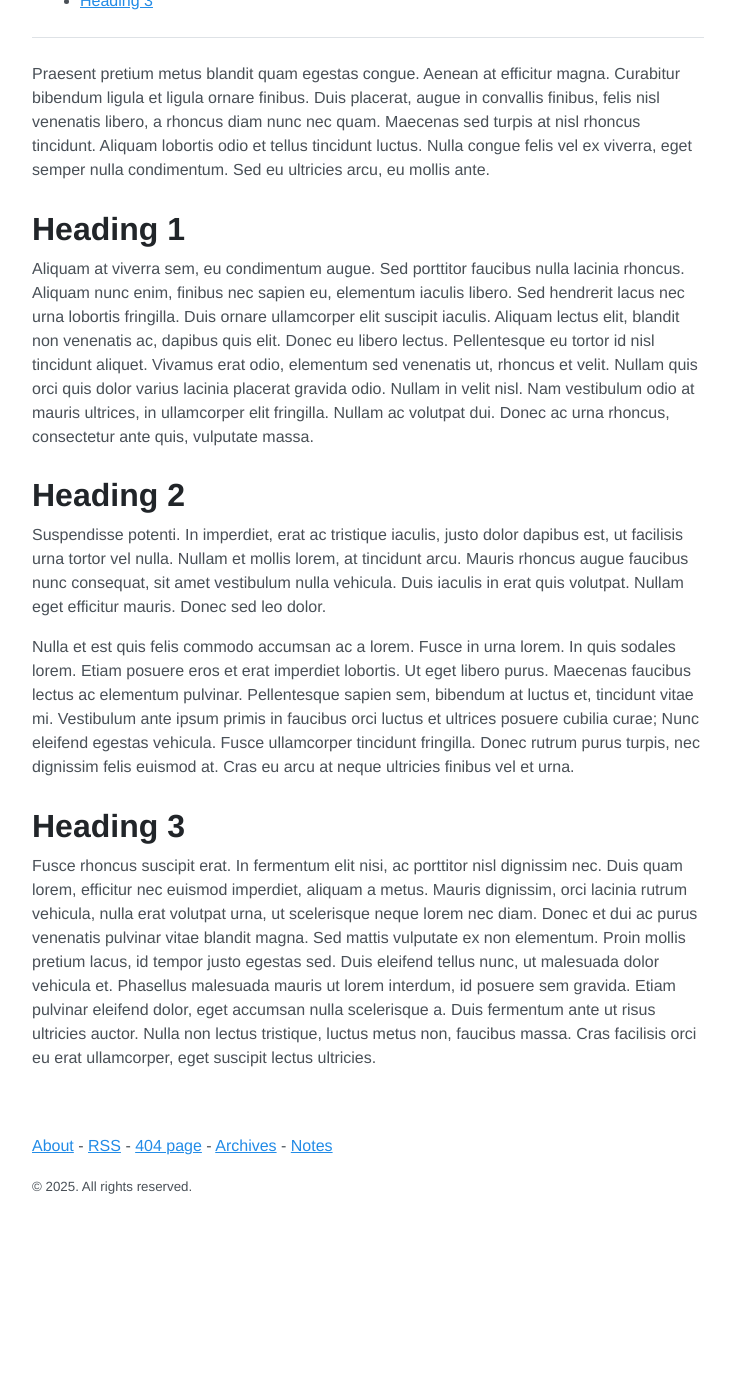
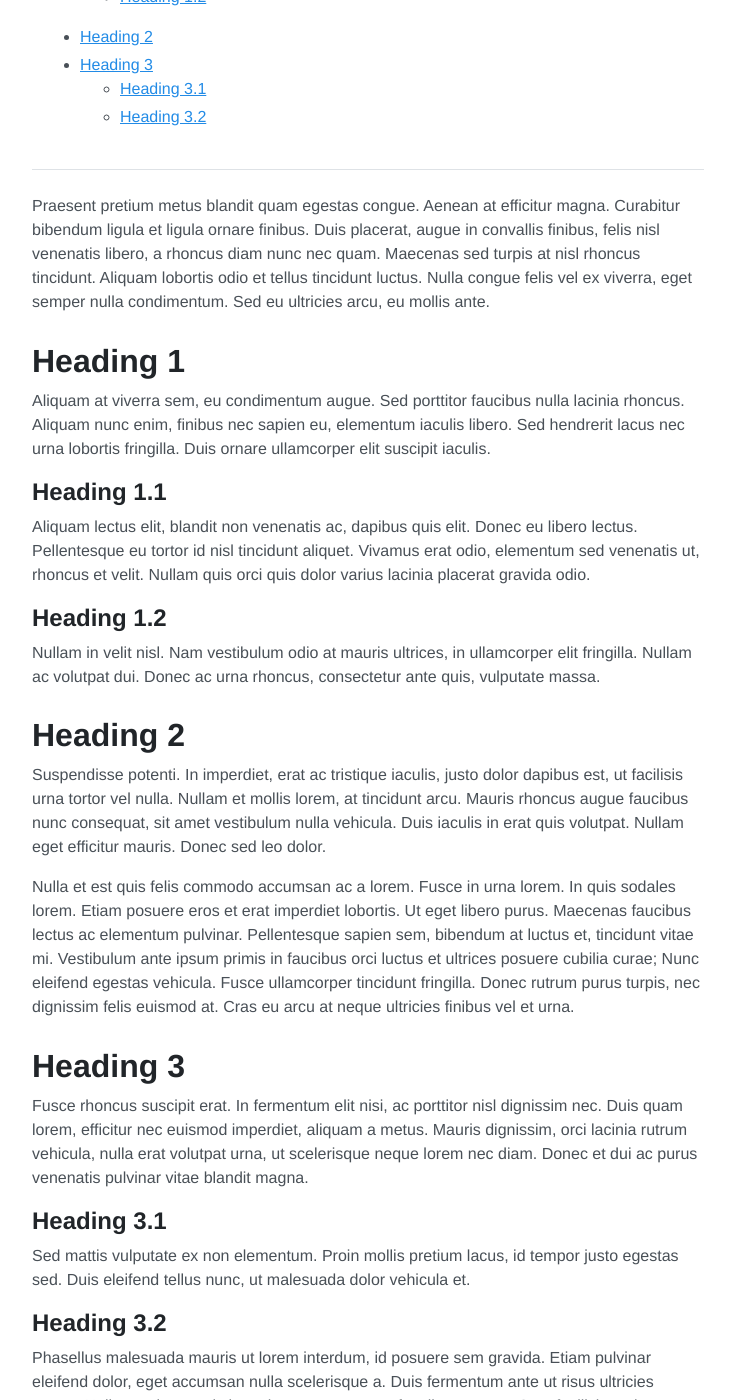
Before and after one commit to akmolteni/gju, a Jekyll site: the page built from _notes/note1.md, in a window 1280 px wide and 1400 px high, scrolled down 377 px. Shown: the whole window, without its empty margins (272-1003 px from the left). Built offline with Jekyll 4.4.1, drawn with Linux system fonts in a browser that asks for light colours; before the commit the page ends 1623 px from its top, so only the background shows below that; some of the changed text lies outside the part shown.

Commit message:
Enhance note1.md with additional headings and content
Added new subsections under existing headings and expanded content.

```diff
--- a/_notes/note1.md
+++ b/_notes/note1.md
@@ -11,8 +11,13 @@ Lorem ipsum dolor sit amet, consectetur adipiscing elit. Vestibulum imperdiet po
 Praesent pretium metus blandit quam egestas congue. Aenean at efficitur magna. Curabitur bibendum ligula et ligula ornare finibus. Duis placerat, augue in convallis finibus, felis nisl venenatis libero, a rhoncus diam nunc nec quam. Maecenas sed turpis at nisl rhoncus tincidunt. Aliquam lobortis odio et tellus tincidunt luctus. Nulla congue felis vel ex viverra, eget semper nulla condimentum. Sed eu ultricies arcu, eu mollis ante.
 
 # Heading 1
+Aliquam at viverra sem, eu condimentum augue. Sed porttitor faucibus nulla lacinia rhoncus. Aliquam nunc enim, finibus nec sapien eu, elementum iaculis libero. Sed hendrerit lacus nec urna lobortis fringilla. Duis ornare ullamcorper elit suscipit iaculis.
 
-Aliquam at viverra sem, eu condimentum augue. Sed porttitor faucibus nulla lacinia rhoncus. Aliquam nunc enim, finibus nec sapien eu, elementum iaculis libero. Sed hendrerit lacus nec urna lobortis fringilla. Duis ornare ullamcorper elit suscipit iaculis. Aliquam lectus elit, blandit non venenatis ac, dapibus quis elit. Donec eu libero lectus. Pellentesque eu tortor id nisl tincidunt aliquet. Vivamus erat odio, elementum sed venenatis ut, rhoncus et velit. Nullam quis orci quis dolor varius lacinia placerat gravida odio. Nullam in velit nisl. Nam vestibulum odio at mauris ultrices, in ullamcorper elit fringilla. Nullam ac volutpat dui. Donec ac urna rhoncus, consectetur ante quis, vulputate massa.
+## Heading 1.1
+Aliquam lectus elit, blandit non venenatis ac, dapibus quis elit. Donec eu libero lectus. Pellentesque eu tortor id nisl tincidunt aliquet. Vivamus erat odio, elementum sed venenatis ut, rhoncus et velit. Nullam quis orci quis dolor varius lacinia placerat gravida odio.
+
+## Heading 1.2
+Nullam in velit nisl. Nam vestibulum odio at mauris ultrices, in ullamcorper elit fringilla. Nullam ac volutpat dui. Donec ac urna rhoncus, consectetur ante quis, vulputate massa.
 
 # Heading 2
 Suspendisse potenti. In imperdiet, erat ac tristique iaculis, justo dolor dapibus est, ut facilisis urna tortor vel nulla. Nullam et mollis lorem, at tincidunt arcu. Mauris rhoncus augue faucibus nunc consequat, sit amet vestibulum nulla vehicula. Duis iaculis in erat quis volutpat. Nullam eget efficitur mauris. Donec sed leo dolor.
@@ -20,4 +25,10 @@ Suspendisse potenti. In imperdiet, erat ac tristique iaculis, justo dolor dapibu
 Nulla et est quis felis commodo accumsan ac a lorem. Fusce in urna lorem. In quis sodales lorem. Etiam posuere eros et erat imperdiet lobortis. Ut eget libero purus. Maecenas faucibus lectus ac elementum pulvinar. Pellentesque sapien sem, bibendum at luctus et, tincidunt vitae mi. Vestibulum ante ipsum primis in faucibus orci luctus et ultrices posuere cubilia curae; Nunc eleifend egestas vehicula. Fusce ullamcorper tincidunt fringilla. Donec rutrum purus turpis, nec dignissim felis euismod at. Cras eu arcu at neque ultricies finibus vel et urna.
 
 # Heading 3
-Fusce rhoncus suscipit erat. In fermentum elit nisi, ac porttitor nisl dignissim nec. Duis quam lorem, efficitur nec euismod imperdiet, aliquam a metus. Mauris dignissim, orci lacinia rutrum vehicula, nulla erat volutpat urna, ut scelerisque neque lorem nec diam. Donec et dui ac purus venenatis pulvinar vitae blandit magna. Sed mattis vulputate ex non elementum. Proin mollis pretium lacus, id tempor justo egestas sed. Duis eleifend tellus nunc, ut malesuada dolor vehicula et. Phasellus malesuada mauris ut lorem interdum, id posuere sem gravida. Etiam pulvinar eleifend dolor, eget accumsan nulla scelerisque a. Duis fermentum ante ut risus ultricies auctor. Nulla non lectus tristique, luctus metus non, faucibus massa. Cras facilisis orci eu erat ullamcorper, eget suscipit lectus ultricies.
+Fusce rhoncus suscipit erat. In fermentum elit nisi, ac porttitor nisl dignissim nec. Duis quam lorem, efficitur nec euismod imperdiet, aliquam a metus. Mauris dignissim, orci lacinia rutrum vehicula, nulla erat volutpat urna, ut scelerisque neque lorem nec diam. Donec et dui ac purus venenatis pulvinar vitae blandit magna.
+
+## Heading 3.1
+Sed mattis vulputate ex non elementum. Proin mollis pretium lacus, id tempor justo egestas sed. Duis eleifend tellus nunc, ut malesuada dolor vehicula et.
+
+## Heading 3.2
+Phasellus malesuada mauris ut lorem interdum, id posuere sem gravida. Etiam pulvinar eleifend dolor, eget accumsan nulla scelerisque a. Duis fermentum ante ut risus ultricies auctor. Nulla non lectus tristique, luctus metus non, faucibus massa. Cras facilisis orci eu erat ullamcorper, eget suscipit lectus ultricies.
```
